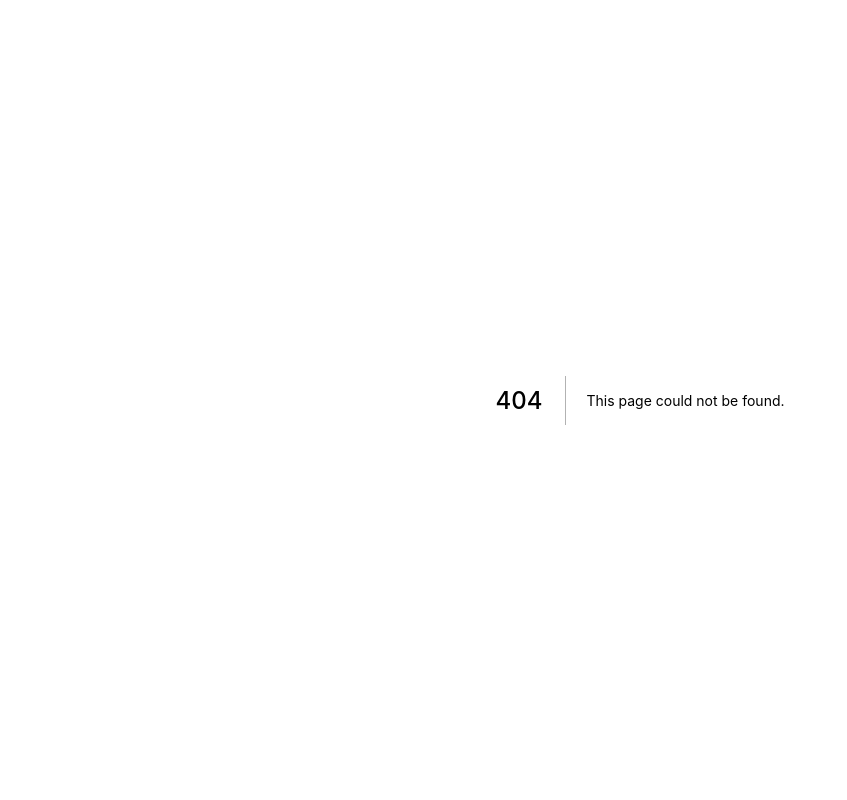
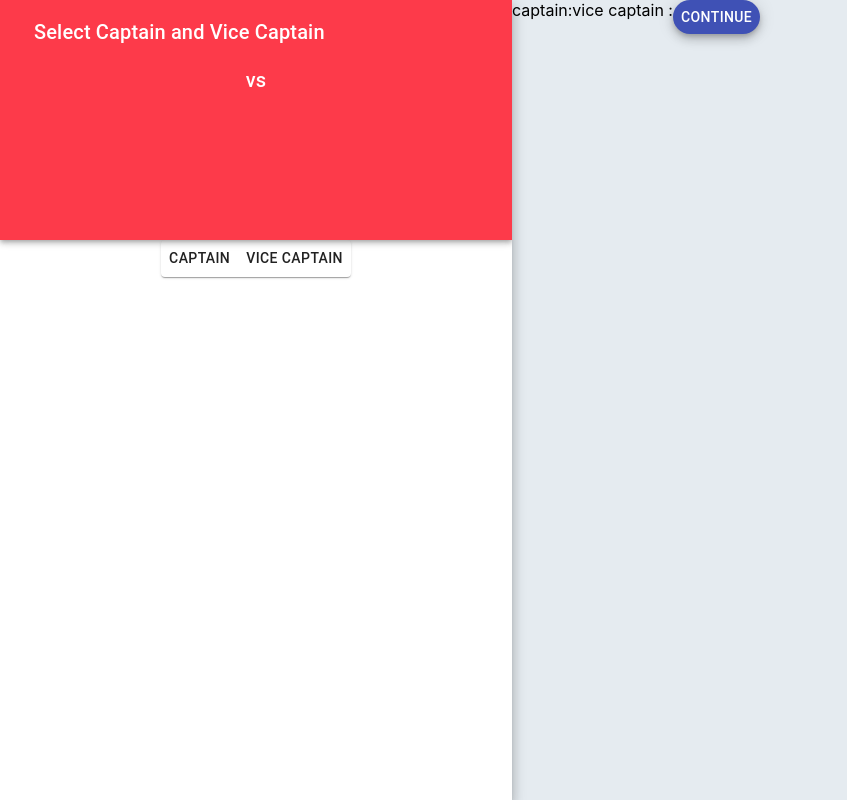
Before and after one commit to Chennai-Sharks/Fantasy-11, a Next.js app in the folder website/: page /Home/Matches/create-team/1/select-captain in a window 1280 px wide. Before the commit this address had no page. Shown: the whole page, without its empty margins (0-847 px from the left). Built offline with nearby package versions, Linux system fonts and the light colour scheme.

Commit message:
Changes in route and added captain and team

```diff
--- /dev/null
+++ b/website/pages/Home/Matches/create-team/[id]/select-captain/index.tsx
@@ -0,0 +1,143 @@
+import {
+	AppBar,
+	Button,
+	Card,
+	Fab,
+	Toolbar,
+	Typography,
+} from '@material-ui/core';
+import { useRouter } from 'next/router';
+import React from 'react';
+import captainStore from '../../../../../../stores/CaptainStore';
+import idStore from '../../../../../../stores/saveidStore';
+import selectedPlayersStore from '../../../../../../stores/SelectedPlayersStore';
+import versusMatchStore from '../../../../../../stores/VersusMatchStore';
+
+import classes from '../../../../../../styles/CreateTeam.module.scss';
+
+const SelectCaptainScreen: React.FC = () => {
+	const matchStore = versusMatchStore((state) => state);
+	const selectedplayers = selectedPlayersStore((state) => state);
+	const captain = captainStore((state) => state);
+
+	const router = useRouter();
+	const idstore = idStore((state) => state);
+
+	const myRedirectFunction = function () {
+		if (typeof window !== 'undefined') {
+			router.push({
+				pathname: 'select-captain/game',
+				query: { id: idstore.id },
+			});
+		}
+	};
+
+	return (
+		<div className={classes.background}>
+			<Card raised className={classes.leftPortionCard}>
+				<AppBar
+					position='static'
+					style={{
+						backgroundColor: '#FD3A4A',
+						height: '30%',
+					}}
+				>
+					<Toolbar>
+						<Typography
+							variant='h6'
+							style={{ margin: '10px', textAlign: 'center' }}
+						>
+							Select Captain and Vice Captain
+						</Typography>
+					</Toolbar>
+					<Typography variant='h6' style={{ textAlign: 'center' }}>
+						{matchStore.oneTeam} vs {matchStore.twoTeam}
+					</Typography>
+				</AppBar>
+				{selectedplayers.selectedPlayers.map((eachselectedplayer, index) => {
+					return (
+						<Card key={index}>
+							{eachselectedplayer}
+
+							<Button
+								onClick={() => {
+									if (
+										captain.captain === eachselectedplayer ||
+										captain.vicecaptain === eachselectedplayer
+									)
+										return;
+									captain.setcaptain(eachselectedplayer);
+								}}
+							>
+								{' '}
+								Captain
+							</Button>
+
+							<Button
+								onClick={() => {
+									if (
+										captain.captain === eachselectedplayer ||
+										captain.vicecaptain === eachselectedplayer
+									)
+										return;
+									captain.setvicecaptain(eachselectedplayer);
+								}}
+							>
+								Vice Captain
+							</Button>
+						</Card>
+					);
+				})}
+				{/* <Card className={classes.PlayerCard}>
+					<Typography className={classes.subTitle}>
+						{props.playername}
+					</Typography>
+					<Typography
+						className={classes.subTitle}
+						style={{ marginLeft: '36%' }}
+					>
+						{props.credits}
+					</Typography>
+					<IconButton
+						style={{ marginRight: '20px' }}
+						onClick={() => {
+							// console.log(inc);
+							// if (inc === 12) return;
+							if (isplus) {
+								props.isplusFunction();
+								// setinc((previnc) => previnc + 1);
+							} else {
+								props.isnotplusFunction();
+								// setinc((previnc) => previnc - 1);
+							}
+							setisplus(!isplus);
+						}}
+					>
+						{isplus ? (
+							<AddIcon style={{ color: '#07003b' }} />
+						) : (
+							<RemoveIcon style={{ color: '#07003b' }} />
+						)}
+					</IconButton>
+				</Card> */}
+			</Card>
+			<div>captain:{captain.captain}</div>
+			<div>vice captain :{captain.vicecaptain}</div>
+			<Fab
+				variant='extended'
+				size='small'
+				color='primary'
+				aria-label='add'
+				onClick={() => {
+					if (captain.captain === '' || captain.vicecaptain === '') return;
+					// do something then..
+					myRedirectFunction();
+				}}
+			>
+				Continue
+			</Fab>
+		</div>
+	);
+};
+
+export default SelectCaptainScreen;
```
Also changed, not shown: website/pages/Home/Matches/create-team/[id]/index.tsx (renamed from website/pages/Home/Matches/create-team/[id].tsx, +79 -36 lines), website/pages/Home/Matches/create-team/[id]/select-captain/game/index.tsx (added, +60 -0 lines).
